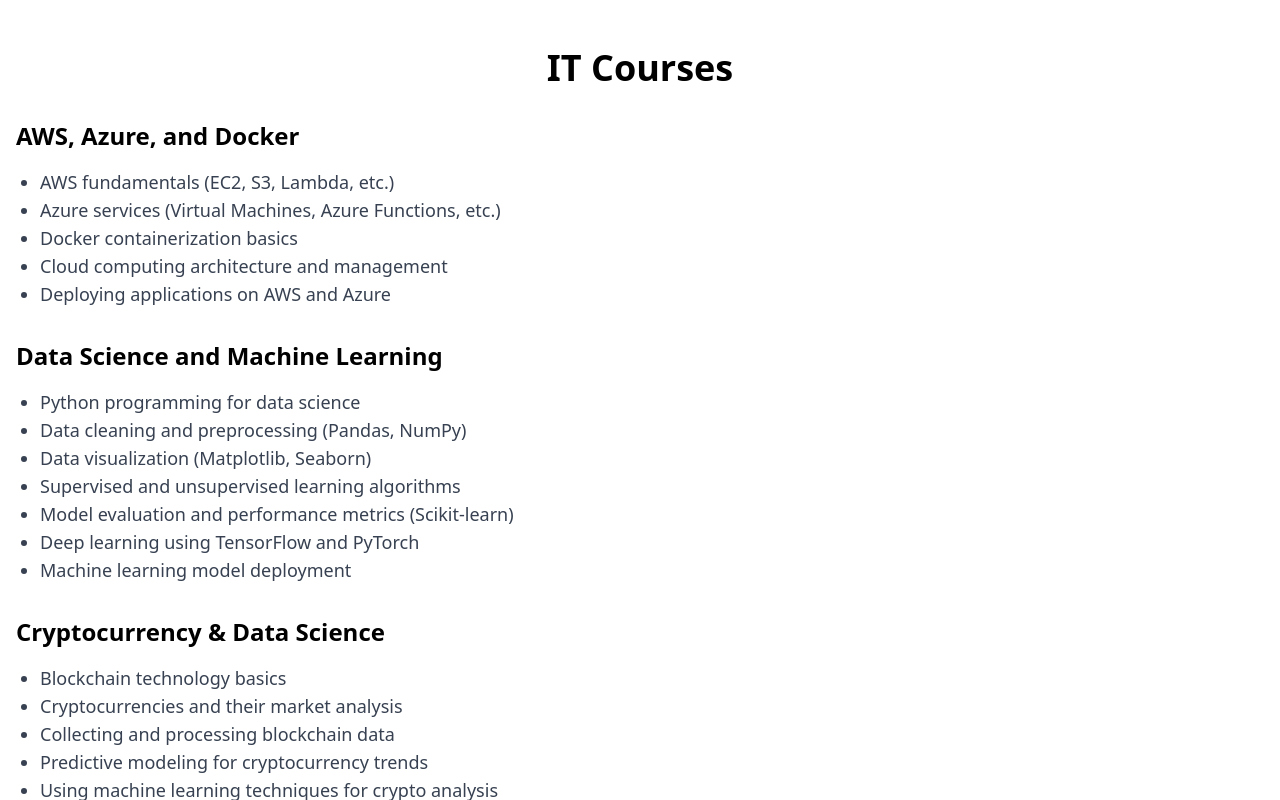
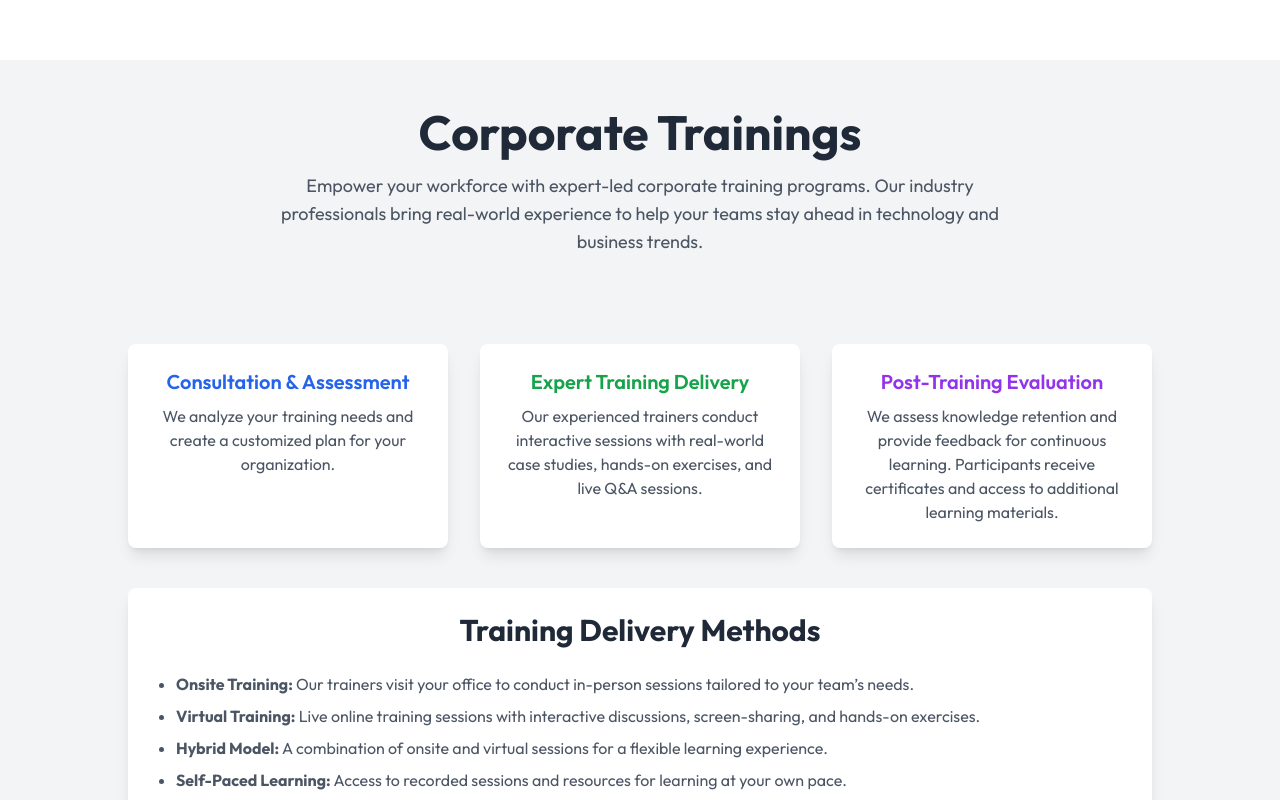
Before and after one commit to letsCodeWithHasib/testing-nxt-hack, a React (Vite) app: page /testing in a window 1280 px wide. Built offline with nearby package versions, Linux system fonts and the light colour scheme; a web font is replaced by a local one.

Commit message:
corporate

```diff
--- a/src/assets/data.js
+++ b/src/assets/data.js
@@ -183,7 +183,7 @@
     description:
       "NxtHack provides online live interactive sessions to help individuals gain expertise in various technologies and development practices.",
     icon: "fas fa-laptop-code",
-    link: "",
+    link: "courses",
   },
   {
     title: "Consulting",
@@ -211,7 +211,7 @@
     description:
       "We assist you in developing your projects from start to finish, including planning, implementation, and support for web, mobile, and software projects.",
     icon: "fas fa-cogs",
-    link: "development-assistance",
+    link: "project-development-assistance",
   },
 ];
 
--- a/src/pages/Testing.jsx
+++ b/src/pages/Testing.jsx
@@ -1,178 +1,187 @@
-import React from "react";
+import React, { useState } from "react";
 
-const itCourses = [
-  {
-    course: "AWS, Azure, and Docker",
-    topics: [
-      "AWS fundamentals (EC2, S3, Lambda, etc.)",
-      "Azure services (Virtual Machines, Azure Functions, etc.)",
-      "Docker containerization basics",
-      "Cloud computing architecture and management",
-      "Deploying applications on AWS and Azure",
-    ],
-  },
-  {
-    course: "Data Science and Machine Learning",
-    topics: [
-      "Python programming for data science",
-      "Data cleaning and preprocessing (Pandas, NumPy)",
-      "Data visualization (Matplotlib, Seaborn)",
-      "Supervised and unsupervised learning algorithms",
-      "Model evaluation and performance metrics (Scikit-learn)",
-      "Deep learning using TensorFlow and PyTorch",
-      "Machine learning model deployment",
-    ],
-  },
-  {
-    course: "Cryptocurrency & Data Science",
-    topics: [
-      "Blockchain technology basics",
-      "Cryptocurrencies and their market analysis",
-      "Collecting and processing blockchain data",
-      "Predictive modeling for cryptocurrency trends",
-      "Using machine learning techniques for crypto analysis",
-    ],
-  },
-  {
-    course: "Power BI & Tableau",
-    topics: [
-      "Data visualization using Power BI and Tableau",
-      "Data import and transformation",
-      "Creating interactive dashboards and reports",
-      "Data-driven decision making with visual analytics",
-    ],
-  },
-  {
-    course: "Web Development (Frontend)",
-    topics: [
-      "HTML5, CSS3, and JavaScript fundamentals",
-      "Responsive web design with CSS Grid and Flexbox",
-      "Client-side frameworks (React, Angular, Vue.js)",
-      "JavaScript ES6+ features",
-      "Front-end build tools (Webpack, Babel)",
-      "API integration and asynchronous JavaScript (AJAX, Fetch)",
-      "State management with Redux",
-    ],
-  },
-  {
-    course: "Web Development (Backend)",
-    topics: [
-      "Node.js and Express.js basics",
-      "RESTful API design and development",
-      "Database integration (MongoDB, PostgreSQL)",
-      "Authentication and authorization (JWT, OAuth)",
-      "Server-side frameworks and tools",
-      "WebSockets and real-time communication",
-    ],
-  },
-  {
-    course: "Full Stack Development",
-    topics: [
-      "MERN Stack (MongoDB, Express.js, React, Node.js)",
-      "SQL and NoSQL databases",
-      "User authentication and session management",
-      "Deployment (Heroku, AWS, DigitalOcean)",
-      "Version control with Git and GitHub",
-    ],
-  },
-  {
-    course: "DevOps and CI/CD",
-    topics: [
-      "Introduction to DevOps culture and practices",
-      "Version control with Git and GitHub",
-      "CI/CD pipelines (Jenkins, GitLab CI, CircleCI)",
-      "Docker and container orchestration (Kubernetes)",
-      "Infrastructure as Code (Terraform, Ansible)",
-      "Automated testing and monitoring",
-    ],
-  },
-  {
-    course: "Cybersecurity",
-    topics: [
-      "Introduction to cybersecurity",
-      "Network security fundamentals",
-      "Encryption and hashing algorithms",
-      "Vulnerability assessment and penetration testing",
-      "Security best practices for web development",
-      "Cloud security (AWS, Azure)",
-      "Incident response and disaster recovery",
-    ],
-  },
-  {
-    course: "Mobile App Development",
-    topics: [
-      "Native mobile app development (Android, iOS)",
-      "Cross-platform mobile development (React Native, Flutter)",
-      "UI/UX design for mobile apps",
-      "API integration with mobile apps",
-      "Mobile app testing and debugging",
-      "App deployment to Google Play and App Store",
-    ],
-  },
-  {
-    course: "Artificial Intelligence",
-    topics: [
-      "AI concepts and algorithms",
-      "Natural language processing (NLP)",
-      "Computer vision techniques",
-      "Reinforcement learning",
-      "AI in robotics",
-      "Building AI models using TensorFlow and PyTorch",
-    ],
-  },
-  {
-    course: "Database Management",
-    topics: [
-      "Relational databases (MySQL, PostgreSQL)",
-      "NoSQL databases (MongoDB, Cassandra)",
-      "Database design and normalization",
-      "SQL query writing and optimization",
-      "Indexing, transactions, and ACID properties",
-      "Database backup and recovery",
-    ],
-  },
-  {
-    course: "Networking",
-    topics: [
-      "Networking fundamentals (OSI model, TCP/IP)",
-      "IP addressing and subnetting",
-      "Routing and switching",
-      "Network protocols (HTTP, FTP, DNS, DHCP)",
-      "Network security concepts",
-      "Wi-Fi, VPNs, and firewalls",
-    ],
-  },
-  {
-    course: "Software Testing and QA",
-    topics: [
-      "Manual testing basics",
-      "Automated testing tools (Selenium, JUnit, TestNG)",
-      "Test-driven development (TDD)",
-      "Continuous integration and testing",
-      "Performance testing and load testing",
-      "Bug tracking and reporting",
-    ],
-  },
-];
+const CorporateTraining = () => {
+  const [formData, setFormData] = useState({
+    companyName: "",
+    contactPerson: "",
+    email: "",
+    phone: "",
+    trainingType: "",
+    message: "",
+  });
 
-const ITCoursesComponent = () => {
+  const handleChange = (e) => {
+    setFormData({
+      ...formData,
+      [e.target.name]: e.target.value,
+    });
+  };
+
+  const handleSubmit = (e) => {
+    e.preventDefault();
+    console.log(formData);
+    alert("Your booking request has been submitted!");
+  };
+
   return (
-    <div className="max-w-7xl mx-auto py-12 px-4">
-      <h1 className="text-4xl font-semibold text-center mb-8">IT Courses</h1>
-      {itCourses.map((course, index) => (
-        <div key={index} className="mb-8">
-          <h2 className="text-2xl font-semibold">{course.course}</h2>
-          <ul className="list-disc pl-6 mt-4">
-            {course.topics.map((topic, idx) => (
-              <li key={idx} className="text-lg text-gray-700">
-                {topic}
-              </li>
-            ))}
-          </ul>
+    <div className="bg-gray-100 mt-[60px] font-outfit px-8 md:px-24 lg:px-[100px]">
+      {/* Hero Section */}
+      <div className="py-12 mt-10 text-center">
+        <h1 className="text-4xl md:text-5xl font-bold text-gray-800">
+          Corporate Trainings
+        </h1>
+        <p className="mt-4 text-lg text-gray-600 max-w-3xl mx-auto">
+          Empower your workforce with expert-led corporate training programs.
+          Our industry professionals bring real-world experience to help your
+          teams stay ahead in technology and business trends.
+        </p>
+      </div>
+
+      {/* Process Section */}
+      <div className="max-w-5xl mx-auto mt-10 grid md:grid-cols-3 gap-8">
+        <div className="bg-white p-6 rounded-lg shadow-lg text-center">
+          <h3 className="text-xl font-semibold text-blue-600">
+            Consultation & Assessment
+          </h3>
+          <p className="mt-2 text-gray-600">
+            We analyze your training needs and create a customized plan for your
+            organization.
+          </p>
         </div>
-      ))}
+        <div className="bg-white p-6 rounded-lg shadow-lg text-center">
+          <h3 className="text-xl font-semibold text-green-600">
+            Expert Training Delivery
+          </h3>
+          <p className="mt-2 text-gray-600">
+            Our experienced trainers conduct interactive sessions with
+            real-world case studies, hands-on exercises, and live Q&A sessions.
+          </p>
+        </div>
+        <div className="bg-white p-6 rounded-lg shadow-lg text-center">
+          <h3 className="text-xl font-semibold text-purple-600">
+            Post-Training Evaluation
+          </h3>
+          <p className="mt-2 text-gray-600">
+            We assess knowledge retention and provide feedback for continuous
+            learning. Participants receive certificates and access to additional
+            learning materials.
+          </p>
+        </div>
+      </div>
+
+      {/* Delivery Methods */}
+      <div className="max-w-5xl mx-auto mt-10 p-6 bg-white rounded-lg shadow-lg">
+        <h2 className="text-3xl font-bold text-center mb-6 text-gray-800">
+          Training Delivery Methods
+        </h2>
+        <ul className="list-disc pl-6 text-gray-600 space-y-2">
+          <li>
+            <strong>Onsite Training:</strong> Our trainers visit your office to
+            conduct in-person sessions tailored to your team’s needs.
+          </li>
+          <li>
+            <strong>Virtual Training:</strong> Live online training sessions
+            with interactive discussions, screen-sharing, and hands-on
+            exercises.
+          </li>
+          <li>
+            <strong>Hybrid Model:</strong> A combination of onsite and virtual
+            sessions for a flexible learning experience.
+          </li>
+          <li>
+            <strong>Self-Paced Learning:</strong> Access to recorded sessions
+            and resources for learning at your own pace.
+          </li>
+        </ul>
+      </div>
+
+      {/* Google Reviews Embed */}
+      <div className="max-w-5xl mx-auto mt-10 p-6 bg-white rounded-lg shadow-lg text-center">
+        <h2 className="text-3xl font-bold text-gray-800">
+          What Our Clients Say
+        </h2>
+        <iframe
+          className="w-full h-96 mt-4 border rounded-lg"
+          src="https://search.google.com/local/writereview?placeid=YOUR_GOOGLE_PLACE_ID"
+          allowFullScreen
+          title="Google Reviews"
+        ></iframe>
+      </div>
+
+      {/* Booking Form Section */}
+      <section className="pb-10 mt-12">
+        <div className="max-w-lg mx-auto bg-white p-8 rounded-lg shadow-lg">
+          <h2 className="text-3xl font-bold text-center mb-6 text-gray-800">
+            Enquire Now
+          </h2>
+          <form onSubmit={handleSubmit} className="space-y-4">
+            <input
+              type="text"
+              name="companyName"
+              placeholder="Company Name"
+              value={formData.companyName}
+              onChange={handleChange}
+              className="w-full p-3 border rounded-md focus:ring-2 focus:ring-blue-500"
+              required
+            />
+            <input
+              type="text"
+              name="contactPerson"
+              placeholder="Contact Person"
+              value={formData.contactPerson}
+              onChange={handleChange}
+              className="w-full p-3 border rounded-md focus:ring-2 focus:ring-blue-500"
+              required
+            />
+            <input
+              type="email"
+              name="email"
+              placeholder="Email"
+              value={formData.email}
+              onChange={handleChange}
+              className="w-full p-3 border rounded-md focus:ring-2 focus:ring-blue-500"
+              required
+            />
+            <input
+              type="tel"
+              name="phone"
+              placeholder="Phone Number"
+              value={formData.phone}
+              onChange={handleChange}
+              className="w-full p-3 border rounded-md focus:ring-2 focus:ring-blue-500"
+              required
+            />
+            <select
+              name="trainingType"
+              value={formData.trainingType}
+              onChange={handleChange}
+              className="w-full p-3 border rounded-md focus:ring-2 focus:ring-blue-500"
+              required
+            >
+              <option value="">Select a Training Program</option>
+              <option value="Web Development">Web Development</option>
+              <option value="Automation Testing">Automation Testing</option>
+              <option value="Cloud Computing">Cloud Computing</option>
+            </select>
+            <textarea
+              name="message"
+              placeholder="Additional Message"
+              value={formData.message}
+              onChange={handleChange}
+              rows="4"
+              className="w-full p-3 border rounded-md focus:ring-2 focus:ring-blue-500"
+            ></textarea>
+            <button
+              type="submit"
+              className="w-full py-3 bg-blue-600 text-white rounded-md hover:bg-blue-700 transition"
+            >
+              Submit Booking
+            </button>
+          </form>
+        </div>
+      </section>
     </div>
   );
 };
 
-export default ITCoursesComponent;
+export default CorporateTraining;
--- a/src/pages/index.js
+++ b/src/pages/index.js
@@ -1,17 +1,19 @@
-import About from "./About";
 import Home from "./Home";
 import CollegeTrainings from "./CollegeTrainings";
 import Services from "./Services";
 import Courses from "./Courses";
 import CorporateBooking from "./CorporateBooking";
 import Consulting from "./Consulting";
+import WorkSupport from "./WorkSupport";
+import ProjectDevelopmentAssistance from "./ProjectDevelopmentAssistance";
 
 export {
-  About as AboutPage,
   Home as HomePage,
   Services as ServicePage,
   Courses as CoursePage,
   CorporateBooking as CorporateBookingPage,
   Consulting as ConsultingPage,
   CollegeTrainings as CollegeTrainingsPage,
+  WorkSupport as WorkSupportPage,
+  ProjectDevelopmentAssistance as ProjectDevelopmentAssistancePage,
 };
```
Also changed, not shown: src/App.jsx (+9 -4 lines), src/pages/About.jsx (deleted, +0 -25 lines), src/pages/Consulting.jsx (+12 -8 lines), src/pages/CorporateBooking.jsx (+74 -1 lines), src/pages/ProjectDevelopmentAssistance.jsx (added, +49 -0 lines), src/pages/WorkSupport.jsx (added, +49 -0 lines), 1 other file (tests, documents, lock files or other folders).
